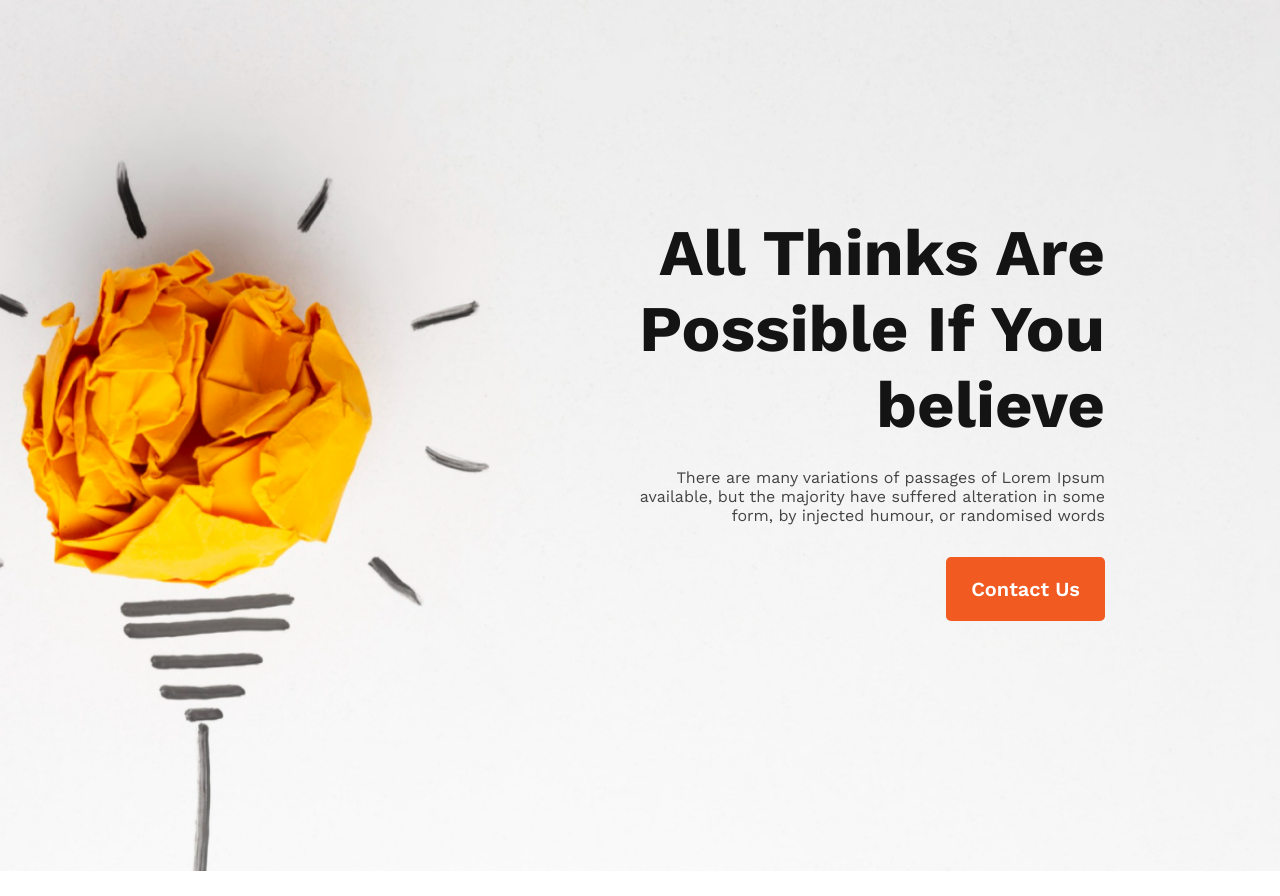
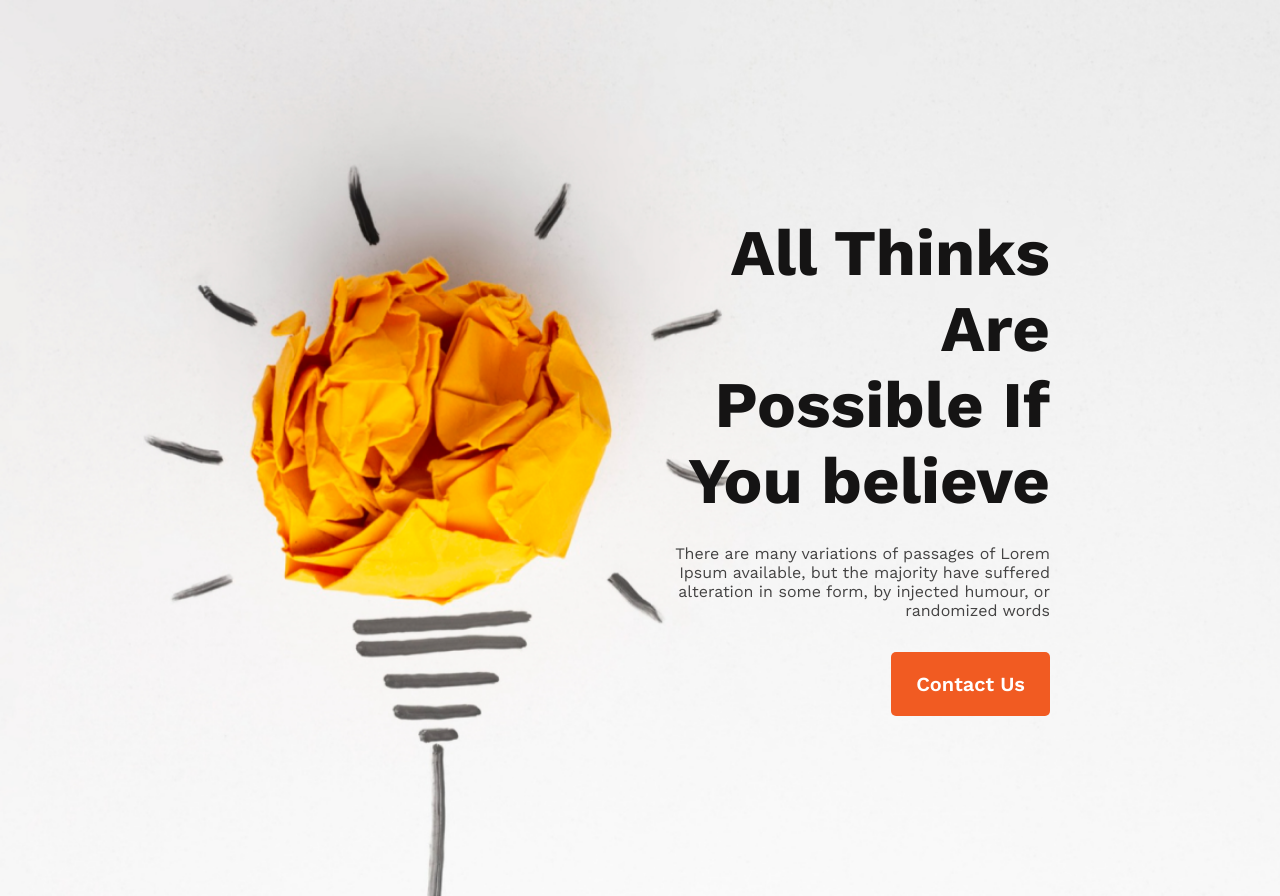
Before and after one commit to CodeWithArafat121/New-Year-Practice, a plain HTML site: page index.html in a window 1280 px wide. Before the commit the page ends 871 px from the top, so only its background shows below. Drawn offline with nearby package versions, Linux system fonts and the light colour scheme.

Commit message:
some style is change

```diff
--- a/index.html
+++ b/index.html
@@ -8,10 +8,10 @@
     <link rel="stylesheet" href="styles/utility.css">
 </head>
 <body>
-    <header class="header">
-        <div class="banner">
-            <h1 class="banner-title">All Thinks Are<br> Possible If You<br>believe</h1>
-            <p class="banner-description">There are many variations of passages of Lorem Ipsum <br> available, but the majority have suffered alteration in some <br> form, by injected humour, or randomised words</p>
+    <header>
+        <div class="section">
+            <h1 class="banner-title">All Thinks Are Possible If You believe</h1>
+            <p class="banner-description">There are many variations of passages of Lorem Ipsum  available, but the majority have suffered alteration in some  form, by injected humour, or randomized words</p>
             <button class="banner-btn">Contact Us</button>
         </div>
     </header>
--- a/styles/style.css
+++ b/styles/style.css
@@ -1,10 +1,19 @@
-.header {
+header {
+    /* border: 2px solid red; */
     background-image: url('../images/banner/banner1.png');
     background-repeat: no-repeat;
-    background-position:top ;
-    background-size: cover ;
-    padding: 215px 175px 250px 0;
-    text-align: right ;
+    background-size: cover;
+    box-sizing: border-box;
+    display: flex;
+    justify-content: end;
+}
+
+.section {
+    /* border: 2px solid red; */
+    width: 30%;
+    max-width: 500px;
+    text-align: right;
+    padding: 215px 230px 180px 0px ;
 }
 
 .banner-title {
@@ -13,6 +22,7 @@
     font-size: 65px;
     font-weight: 700;
     padding-bottom: 25px;
+    /* width: 525px; */
 }
 
 .banner-description {
@@ -21,6 +31,7 @@
     font-size: 16px;
     font-weight: 400;
     padding-bottom: 32px;
+    /* width: 494px; */
 }
 
 .banner-btn {
```
